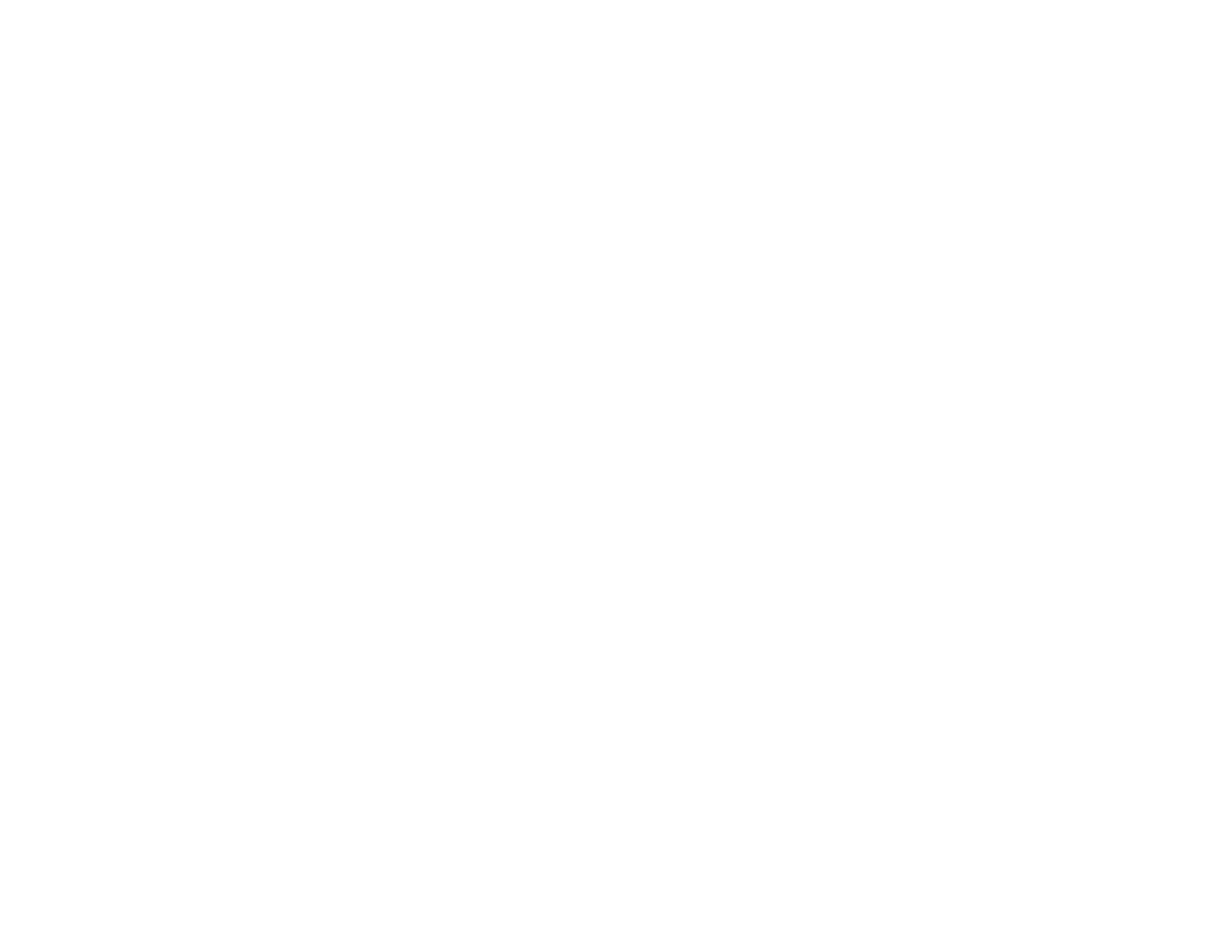
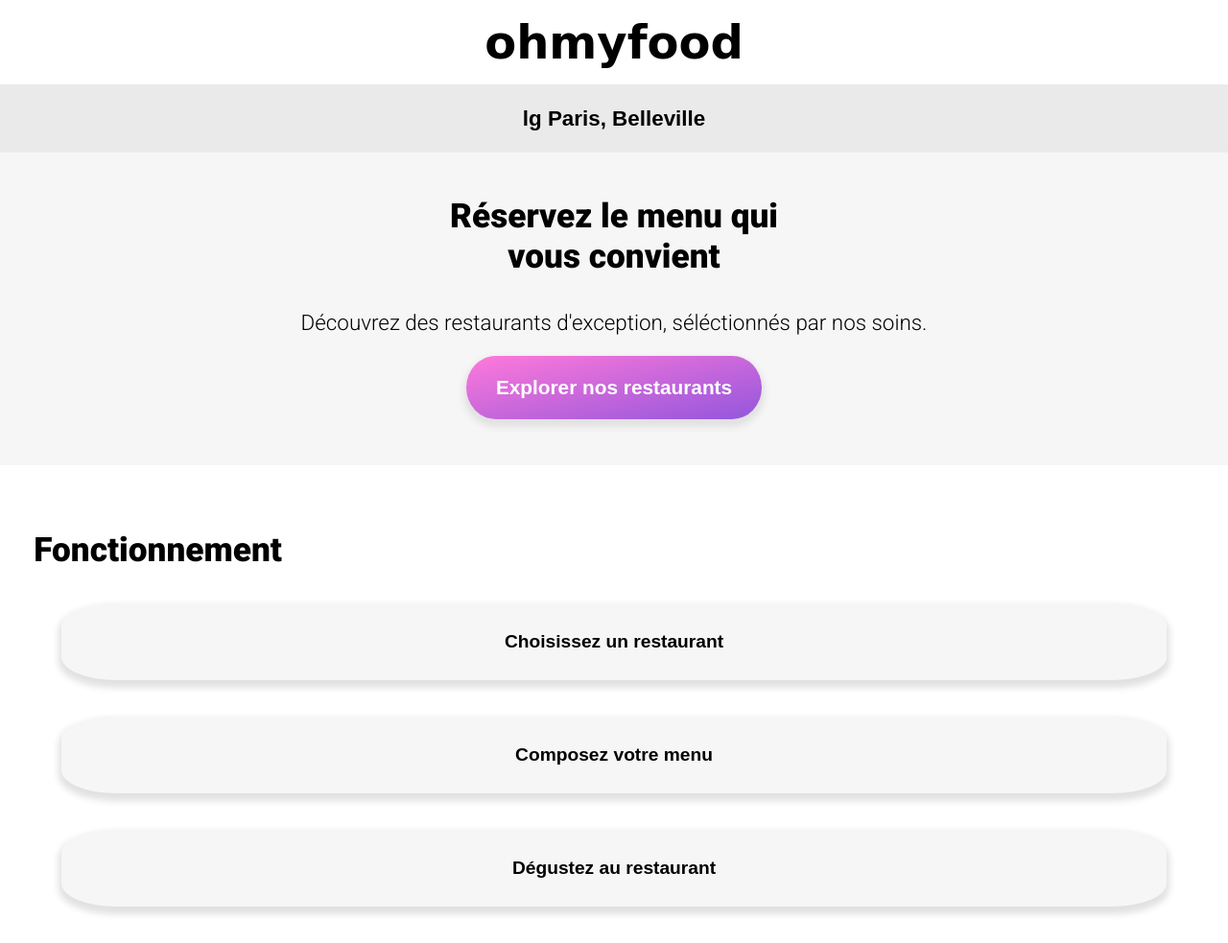
Before and after one commit to laurentGurbala/LaurentGurbala_3_27092020, a website: page index.html in a window 1280 px wide. Shown: the whole page at 96% size. Before the commit the page ends 800 px from the top, so only its background shows below. Drawn offline with Linux system fonts and the light colour scheme; a web font is replaced by a local one.

Commit message:
Mise en place accueil 2partie/3

```diff
--- a/index.html
+++ b/index.html
@@ -3,10 +3,34 @@
 <head>
     <meta charset="UTF-8">
     <meta name="viewport" content="width=device-width, initial-scale=1.0">
-    <link rel="stylesheet" href="style.css">
+    <link href="https://fonts.googleapis.com/css2?family=Shrikhand&display=swap" rel="stylesheet">
+    <link href="https://fonts.googleapis.com/css2?family=Roboto:wght@300;400;900&display=swap" rel="stylesheet">
+    <link rel="stylesheet" href="public/style.css">
     <title>Oh my food</title>
 </head>
 <body>
+    <header class="header">
+        <h1 class="header__logo">
+            ohmyfood
+        </h1>
+    </header>
+    <section class="localisation">
+        <input class="input" type="text" placeholder="lg Paris, Belleville">
+        <div class="explorer">
+            <h2 class="explorer__heading"> Réservez le menu qui <br> vous convient </h2>
+            <p class="explorer__description"> Découvrez des restaurants d'exception,
+                séléctionnés par nos soins.
+            </p>
+            <button class="btn-rose">Explorer nos restaurants</button>
+        </div>
+    </section>
 
+    <section class="fonctionnement">
+        <h2 class="fonctionnement__heading">Fonctionnement</h2>
+
+        <button class="btn"> Choisissez un restaurant</button>
+        <button class="btn"> Composez votre menu</button>
+        <button class="btn"> Dégustez au restaurant</button>
+    </section>
 </body>
 </html>
--- /dev/null
+++ b/scss/base/_base.scss
@@ -0,0 +1,7 @@
+* {
+    margin: 0;
+    padding: 0;
+    box-sizing: border-box;
+    width: 100%;
+    text-align: center;
+}
--- /dev/null
+++ b/scss/base/_typographie.scss
@@ -0,0 +1,25 @@
+h1 {
+    font-family: 'Shrikhand', cursive;
+    font-size: 3em;
+}
+
+h2 {
+    font-family: 'Roboto', cursive;
+    font-size: 2.2em;
+}
+
+p {
+    font-family: 'Roboto', sans-serif;
+    font-weight: 300;
+}
+
+input {
+    font-family: 'Roboto', sans-serif;
+    font-weight: 700;
+    color: black;
+    font-size: 1.4em;
+    &::placeholder{
+        color: black;
+        font-family: "Robot", sans-serif;
+    }
+}
--- /dev/null
+++ b/scss/components/_bouton.scss
@@ -0,0 +1,23 @@
+.btn-rose {
+    width: auto;
+    padding: 1em 1.5em;
+    font-weight: bold;
+    font-size: 1.3em;
+    color: white;
+    border-radius: 10% / 50%;
+    border: 0px;
+    background: linear-gradient(to top left, $couleur-primaire, $couleur-secondaire);
+    @include btn-shadow;
+}
+
+.btn {
+    width: 90%;
+    padding: 1.5em;
+    font-size: 1.2em;
+    font-weight: bold;
+    border-radius: 5% / 30%;
+    background-color: #f6f6f6;
+    border: 0px;
+    margin-bottom: 2em;
+    @include btn-shadow;
+}
--- /dev/null
+++ b/scss/components/_input.scss
@@ -0,0 +1,7 @@
+.input {
+    background-color: #eaeaea;
+    border-style: none;
+    text-align: center;
+    padding: 1em;
+    margin-bottom: 2em;
+}
--- /dev/null
+++ b/scss/layout/_header.scss
@@ -0,0 +1,6 @@
+.header {
+    padding: 1em;
+    &__logo {
+        text-align: center;
+    }
+}
--- /dev/null
+++ b/scss/main.scss
@@ -0,0 +1,12 @@
+// utils
+@import "./utils/variables";
+// base
+@import "./base/base";
+@import "./base/typographie";
+// composant
+@import "./components/input";
+@import "./components/bouton";
+// layout
+@import "./layout/header";
+// page
+@import "./pages/acceuil";
--- /dev/null
+++ b/scss/pages/_acceuil.scss
@@ -0,0 +1,22 @@
+.localisation {
+    background-color: $couleur-bg;
+    padding-bottom: 3em;
+    margin-bottom: 2em;
+}
+
+.explorer {
+    &__heading{
+        margin-bottom: 1em;
+    }
+    &__description {
+        font-size: 1.4em;
+        margin-bottom: 1em;
+    }
+}
+
+.fonctionnement {
+    &__heading{
+        text-align: left;
+        padding: 1em;
+    }
+}
--- /dev/null
+++ b/scss/utils/_variables.scss
@@ -0,0 +1,9 @@
+$couleur-primaire: #9356dc;
+$couleur-secondaire: #ff79da;
+$couleur-tertiaire: #99e2d0;
+
+$couleur-bg: #f6f6f6;
+
+@mixin btn-shadow {
+    box-shadow:#e1e1e1 0px 5px 7px 3px;
+}
```
Also changed, not shown: package.json (added, +11 -0 lines), public/style.css (added), style.css (deleted), 1 other file.
